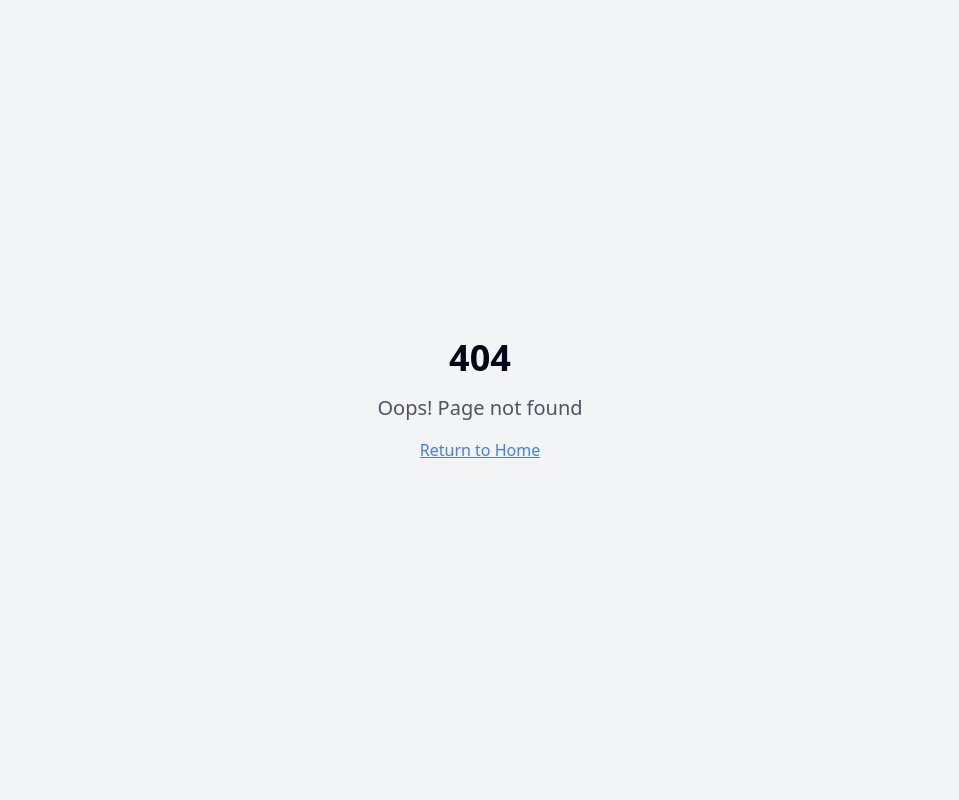
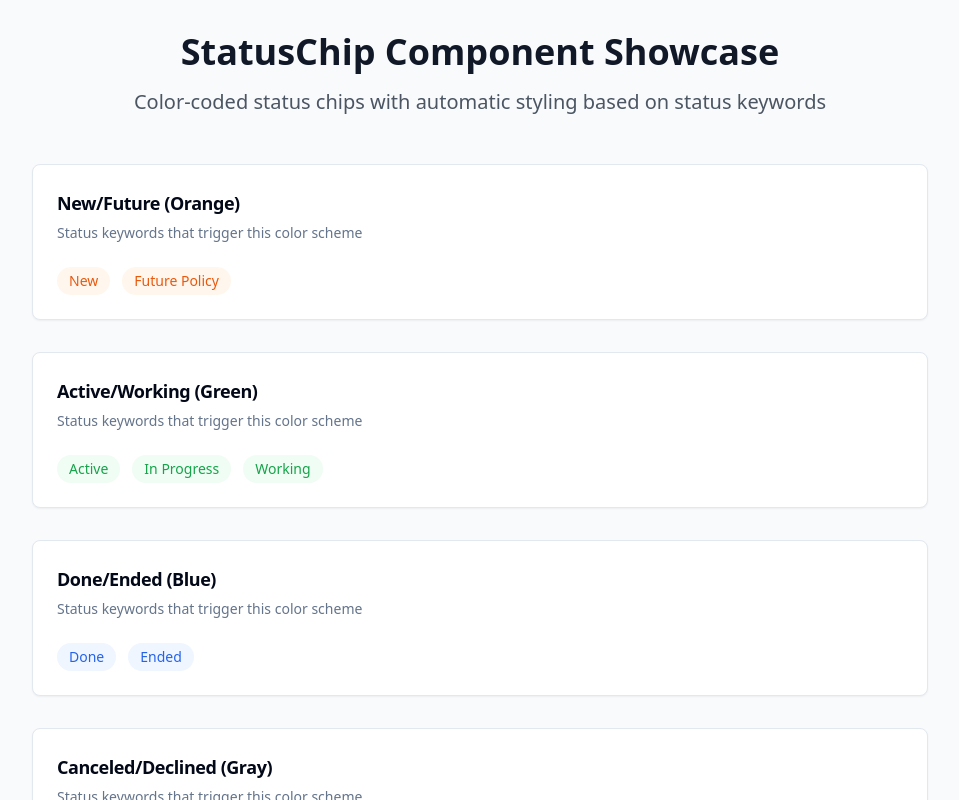
Before and after one commit to adigoldstein/component-canvas-buttons, a React (Vite) app: page /status-chip in a window 1280 px wide. Before the commit this address had no page. Shown: the top 800 px of the page, without its empty margins (160-1119 px from the left). Built offline with nearby package versions, Linux system fonts and the light colour scheme.

Commit message:
Add StatusChip showcase
Adds a showcase for the StatusChip component to the InfoCardDemo page.

```diff
--- a/src/App.tsx
+++ b/src/App.tsx
@@ -1,4 +1,3 @@
-
 import React from 'react';
 import { Toaster } from "@/components/ui/toaster";
 import { Toaster as Sonner } from "@/components/ui/sonner";
@@ -15,6 +14,7 @@ import InputDemo from "./pages/InputDemo";
 import ProfileMenuDemo from "./pages/ProfileMenuDemo";
 import HamburgerMenuDemo from "./pages/HamburgerMenuDemo";
 import InfoCardDemo from "./pages/InfoCardDemo";
+import StatusChipDemo from "./pages/StatusChipDemo";
 
 const queryClient = new QueryClient();
 
@@ -34,6 +34,7 @@ const App: React.FC = () => (
           <Route path="/profile-menu" element={<ProfileMenuDemo />} />
           <Route path="/hamburger-menu" element={<HamburgerMenuDemo />} />
           <Route path="/info-card" element={<InfoCardDemo />} />
+          <Route path="/status-chip" element={<StatusChipDemo />} />
           {/* ADD ALL CUSTOM ROUTES ABOVE THE CATCH-ALL "*" ROUTE */}
           <Route path="*" element={<NotFound />} />
         </Routes>
--- /dev/null
+++ b/src/components/StatusChipShowcase.tsx
@@ -0,0 +1,115 @@
+
+import React from 'react';
+import { StatusChip } from './lib/StatusChip';
+import { Card, CardContent, CardDescription, CardHeader, CardTitle } from './ui/card';
+
+const StatusChipShowcase: React.FC = () => {
+  const statusExamples = [
+    // Orange - New/Future
+    { status: 'New', category: 'New/Future (Orange)' },
+    { status: 'Future Policy', category: 'New/Future (Orange)' },
+
+    // Green - Active/In Progress/Working
+    { status: 'Active', category: 'Active/Working (Green)' },
+    { status: 'In Progress', category: 'Active/Working (Green)' },
+    { status: 'Working', category: 'Active/Working (Green)' },
+
+    // Blue - Done/Ended
+    { status: 'Done', category: 'Done/Ended (Blue)' },
+    { status: 'Ended', category: 'Done/Ended (Blue)' },
+
+    // Gray - Canceled/Declined
+    { status: 'Canceled', category: 'Canceled/Declined (Gray)' },
+    { status: 'Cancelled', category: 'Canceled/Declined (Gray)' },
+    { status: 'Declined', category: 'Canceled/Declined (Gray)' },
+
+    // Purple - Submitted
+    { status: 'Submitted', category: 'Submitted (Purple)' },
+
+    // Pink - Default/Other
+    { status: 'Pending Review', category: 'Other (Pink - Default)' },
+    { status: 'Unknown Status', category: 'Other (Pink - Default)' },
+  ];
+
+  const groupedStatuses = statusExamples.reduce((acc, item) => {
+    if (!acc[item.category]) {
+      acc[item.category] = [];
+    }
+    acc[item.category].push(item.status);
+    return acc;
+  }, {} as Record<string, string[]>);
+
+  return (
+    <div className="min-h-screen bg-gray-50">
+      <div className="container mx-auto p-8">
+        <div className="max-w-4xl mx-auto">
+          <div className="text-center mb-12">
+            <h1 className="text-4xl font-bold text-gray-900 mb-4">
+              StatusChip Component Showcase
+            </h1>
+            <p className="text-xl text-gray-600">
+              Color-coded status chips with automatic styling based on status keywords
+            </p>
+          </div>
+
+          <div className="space-y-8">
+            {Object.entries(groupedStatuses).map(([category, statuses]) => (
+              <Card key={category} className="w-full">
+                <CardHeader>
+                  <CardTitle className="text-lg">{category}</CardTitle>
+                  <CardDescription>
+                    Status keywords that trigger this color scheme
+                  </CardDescription>
+                </CardHeader>
+                <CardContent>
+                  <div className="flex flex-wrap gap-3">
+                    {statuses.map((status) => (
+                      <StatusChip key={status} status={status} />
+                    ))}
+                  </div>
+                </CardContent>
+              </Card>
+            ))}
+          </div>
+
+          <Card className="mt-8">
+            <CardHeader>
+              <CardTitle>Component Usage</CardTitle>
+              <CardDescription>
+                How to use the StatusChip component in your application
+              </CardDescription>
+            </CardHeader>
+            <CardContent>
+              <div className="bg-gray-100 rounded-lg p-4 font-mono text-sm">
+                <div className="text-gray-700">
+                  {`import { StatusChip } from './components/lib/StatusChip';`}
+                </div>
+                <div className="mt-2 text-gray-700">
+                  {`<StatusChip status="Active" />`}
+                </div>
+                <div className="text-gray-700">
+                  {`<StatusChip status="Submitted" />`}
+                </div>
+                <div className="text-gray-700">
+                  {`<StatusChip status="Canceled" />`}
+                </div>
+              </div>
+
+              <div className="mt-6">
+                <h4 className="font-semibold text-gray-900 mb-2">Color Logic:</h4>
+                <ul className="text-sm text-gray-600 space-y-1">
+                  <li>• Keywords are matched case-insensitively</li>
+                  <li>• Multiple keywords can trigger the same color (e.g., "canceled" and "cancelled")</li>
+                  <li>• Default pink color is used for unrecognized statuses</li>
+                  <li>• Component accepts additional className prop for custom styling</li>
+                </ul>
+              </div>
+            </CardContent>
+          </Card>
+        </div>
+      </div>
+    </div>
+  );
+};
+
+export default StatusChipShowcase;
--- a/src/pages/Index.tsx
+++ b/src/pages/Index.tsx
@@ -46,6 +46,12 @@ export default function Index() {
       description: 'Flexible card component for displaying various types of content with customizable headers, footers, and layouts.',
       route: '/info-card',
       color: 'bg-rose-500 hover:bg-rose-600'
+    },
+    {
+      title: 'Status Chip',
+      description: 'Color-coded status chips that automatically style based on status keywords like active, submitted, canceled.',
+      route: '/status-chip',
+      color: 'bg-emerald-500 hover:bg-emerald-600'
     }
   ];
 
--- /dev/null
+++ b/src/pages/StatusChipDemo.tsx
@@ -0,0 +1,9 @@
+
+import React from 'react';
+import StatusChipShowcase from '../components/StatusChipShowcase';
+
+const StatusChipDemo: React.FC = () => {
+  return <StatusChipShowcase />;
+};
+
+export default StatusChipDemo;
```
